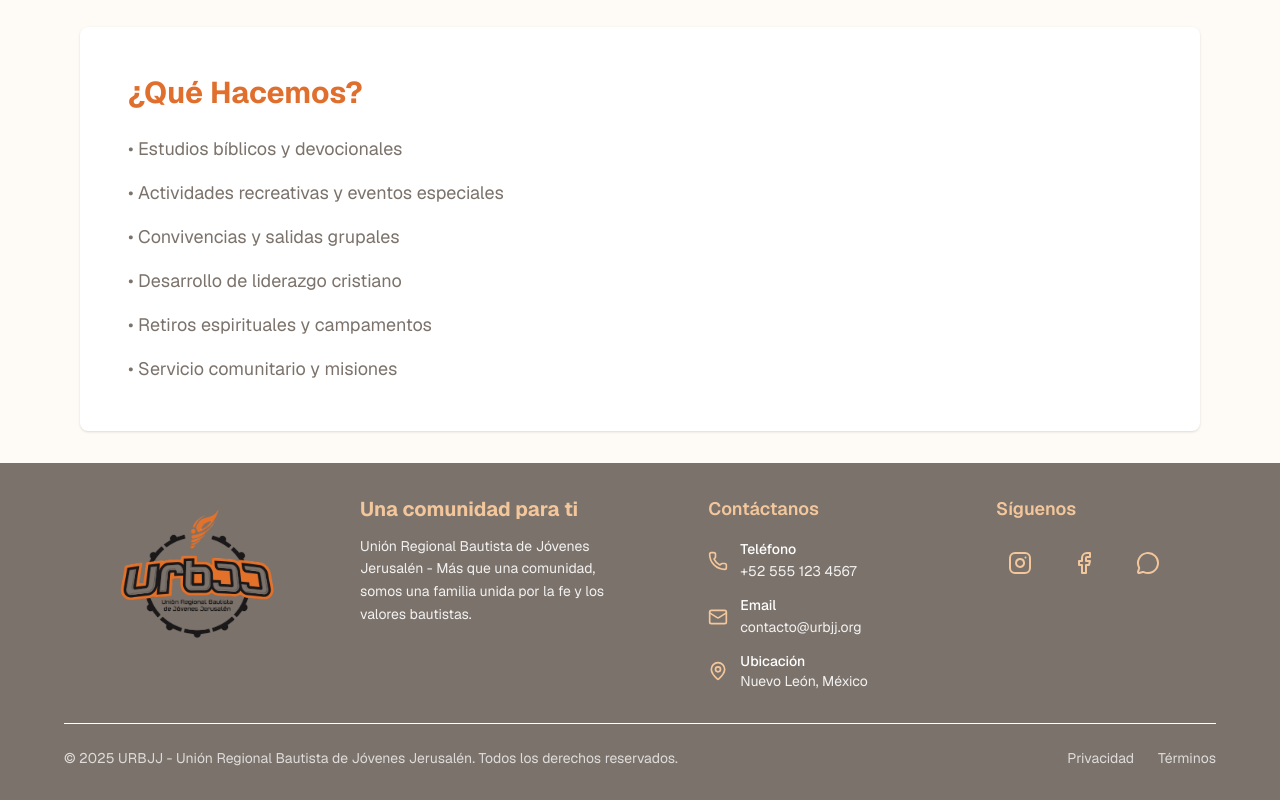
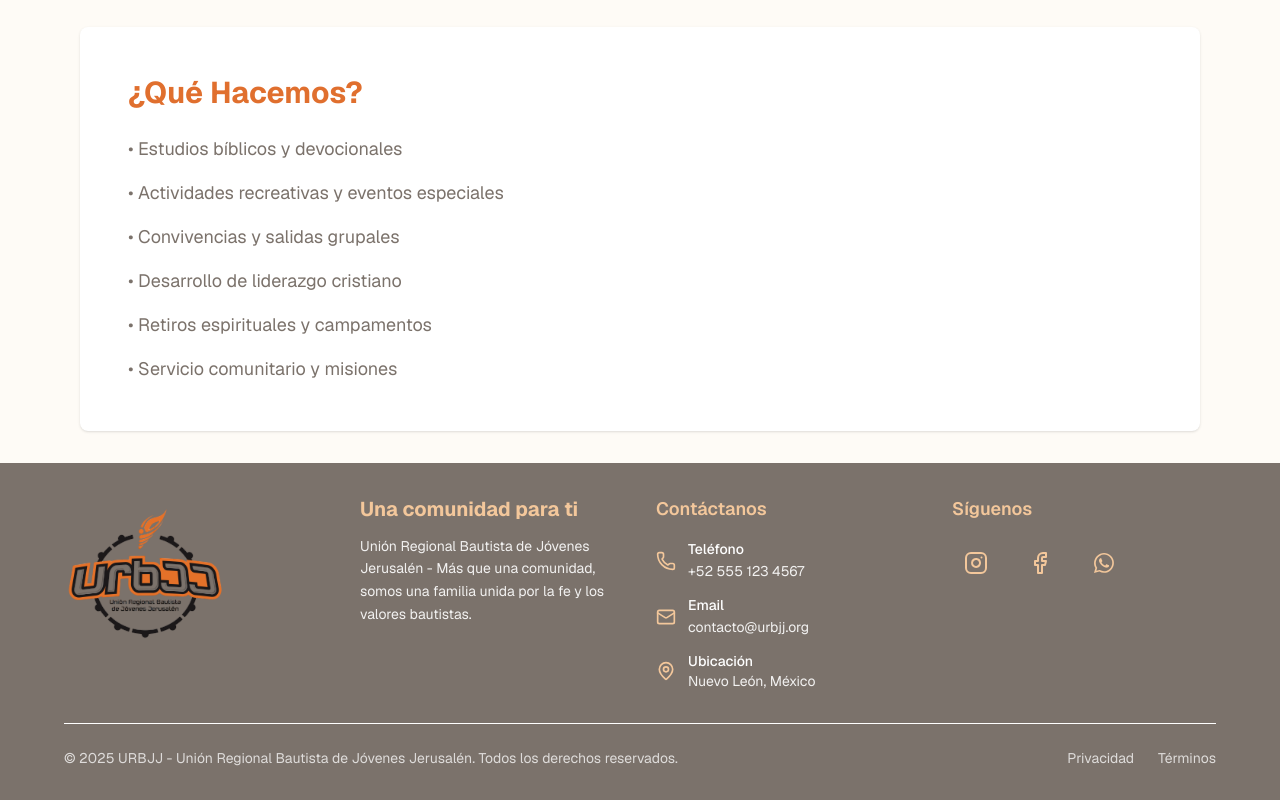
Before and after one commit to GermanxD/landing-page, a Next.js app: page /about in a window 1280 px wide. Shown: the part 809-1609 px from the top of the page. Built offline with nearby package versions, Linux system fonts and the light colour scheme.

Commit message:
Se cambia diseño de footer

```diff
--- a/src/components/Footer.js
+++ b/src/components/Footer.js
@@ -8,7 +8,7 @@ export default function Footer() {
       <div className="max-w-6xl mx-auto">
         {/* Layout Desktop */}
         <div className="hidden md:block">
-          <div className="grid grid-cols-4 gap-8 mb-8 justify-items-center">
+          <div className="grid grid-cols-4 gap-8 mb-8">
             {/* Columna 1: Logo y mensaje */}
             <div className="col-span-1">
                 <div className="w-40 h-40 mb-4 rounded-full flex items-center justify-center overflow-hidden">
@@ -75,7 +75,7 @@ export default function Footer() {
                     href="https://instagram.com/urbjj"
                     target="_blank"
                     rel="noopener noreferrer"
-                    className="group p-3 rounded-lg transition-all duration-200 hover:bg-white hover:bg-opacity-10"
+                    className="group p-3 rounded-lg transition-all duration-200 hover:bg-black hover:bg-opacity-10"
                   >
                     <Instagram className="w-6 h-6 group-hover:scale-110 transition-transform" style={{ color: 'var(--peach)' }} />
                   </a>
@@ -83,7 +83,7 @@ export default function Footer() {
                     href="https://facebook.com/urbjj"
                     target="_blank"
                     rel="noopener noreferrer"
-                    className="group p-3 rounded-lg transition-all duration-200 hover:bg-white hover:bg-opacity-10"
+                    className="group p-3 rounded-lg transition-all duration-200 hover:bg-black hover:bg-opacity-10"
                   >
                     <Facebook className="w-6 h-6 group-hover:scale-110 transition-transform" style={{ color: 'var(--peach)' }} />
                   </a>
@@ -91,9 +91,14 @@ export default function Footer() {
                       href="https://wa.me/525551234567"
                       target="_blank"
                       rel="noopener noreferrer"
-                    className="group p-3 rounded-lg transition-all duration-200 hover:bg-white hover:bg-opacity-10"
+                      className="group p-3 rounded-lg transition-all duration-200 hover:bg-black hover:bg-opacity-10"
                     >
-                    <MessageCircle className="w-6 h-6 group-hover:scale-110 transition-transform" style={{ color: 'var(--peach)' }} />
+                      <img
+                      src="/whatsapp.svg"
+                      alt="WhatsApp"
+                      className="w-6 h-6 group-hover:scale-110 transition-transform"
+                      style={{ color: 'var(--peach)', minWidth: '24px', minHeight: '24px', alignContent: 'center'}}
+                      />
                     </a>
                 </div>
               </div>
@@ -137,21 +142,21 @@ export default function Footer() {
             {/* Enlaces rápidos */}
             <div className="grid grid-cols-3 gap-3">
               <Link href="/about" className="group">
-                <div className="p-4 rounded-lg transition-all duration-200 hover:bg-white hover:bg-opacity-10 text-center">
+                <div className="p-4 rounded-lg transition-all duration-200 hover:bg-black hover:bg-opacity-10 text-center">
                   <Heart className="w-6 h-6 mx-auto mb-2" style={{ color: 'var(--peach)' }} />
                   <span className="text-xs font-medium block">Acerca de</span>
                 </div>
               </Link>
 
               <Link href="/directorio" className="group">
-                <div className="p-4 rounded-lg transition-all duration-200 hover:bg-white hover:bg-opacity-10 text-center">
+                <div className="p-4 rounded-lg transition-all duration-200 hover:bg-black hover:bg-opacity-10 text-center">
                   <MapPin className="w-6 h-6 mx-auto mb-2" style={{ color: 'var(--peach)' }} />
                   <span className="text-xs font-medium block">Ubicaciones</span>
                 </div>
               </Link>
 
               <Link href="/actividades" className="group">
-                <div className="p-4 rounded-lg transition-all duration-200 hover:bg-white hover:bg-opacity-10 text-center">
+                <div className="p-4 rounded-lg transition-all duration-200 hover:bg-black hover:bg-opacity-10 text-center">
                   <div className="w-6 h-6 mx-auto mb-2 rounded-full flex items-center justify-center" style={{ backgroundColor: 'var(--peach)' }}>
                     <span className="text-sm font-bold" style={{ color: 'var(--dim-gray)' }}>A</span>
                   </div>
@@ -180,7 +185,6 @@ export default function Footer() {
                 </div>
               </div>
             </div>
-
             {/* Redes sociales */}
                   <div className="text-center">
                     <h4 className="text-sm font-semibold mb-3" style={{ color: 'var(--peach)' }}>
@@ -191,7 +195,7 @@ export default function Footer() {
                       href="https://instagram.com/urbjj"
                       target="_blank"
                       rel="noopener noreferrer"
-                  className="group p-2 rounded-full transition-all duration-200 hover:bg-white hover:bg-opacity-10"
+                      className="group p-2 rounded-full transition-all duration-200 hover:bg-black hover:bg-opacity-10"
                     >
                       <Instagram className="w-6 h-6 group-hover:scale-110 transition-transform" style={{ color: 'var(--peach)' }} />
                     </a>
@@ -199,7 +203,7 @@ export default function Footer() {
                       href="https://facebook.com/urbjj"
                       target="_blank"
                       rel="noopener noreferrer"
-                  className="group p-2 rounded-full transition-all duration-200 hover:bg-white hover:bg-opacity-10"
+                      className="group p-2 rounded-full transition-all duration-200 hover:bg-black hover:bg-opacity-10"
                     >
                       <Facebook className="w-6 h-6 group-hover:scale-110 transition-transform" style={{ color: 'var(--peach)' }} />
                     </a>
@@ -207,9 +211,14 @@ export default function Footer() {
                       href="https://wa.me/525551234567"
                       target="_blank"
                       rel="noopener noreferrer"
-                  className="group p-2 rounded-full transition-all duration-200 hover:bg-white hover:bg-opacity-10"
+                      className="group p-2 rounded-full transition-all duration-200 hover:bg-black hover:bg-opacity-10"
                     >
-                  <MessageCircle className="w-6 h-6 group-hover:scale-110 transition-transform" style={{ color: 'var(--peach)' }} />
+                      <img
+                      src="/whatsapp.svg"
+                      alt="WhatsApp"
+                      className="w-6 h-6 group-hover:scale-110 transition-transform"
+                      style={{ color: 'var(--peach)' }}
+                      />
                     </a>
                     </div>
                   </div>
```
Also changed, not shown: public/whatsapp.svg (added). Lines whose indentation alone changed are shown as unchanged.
